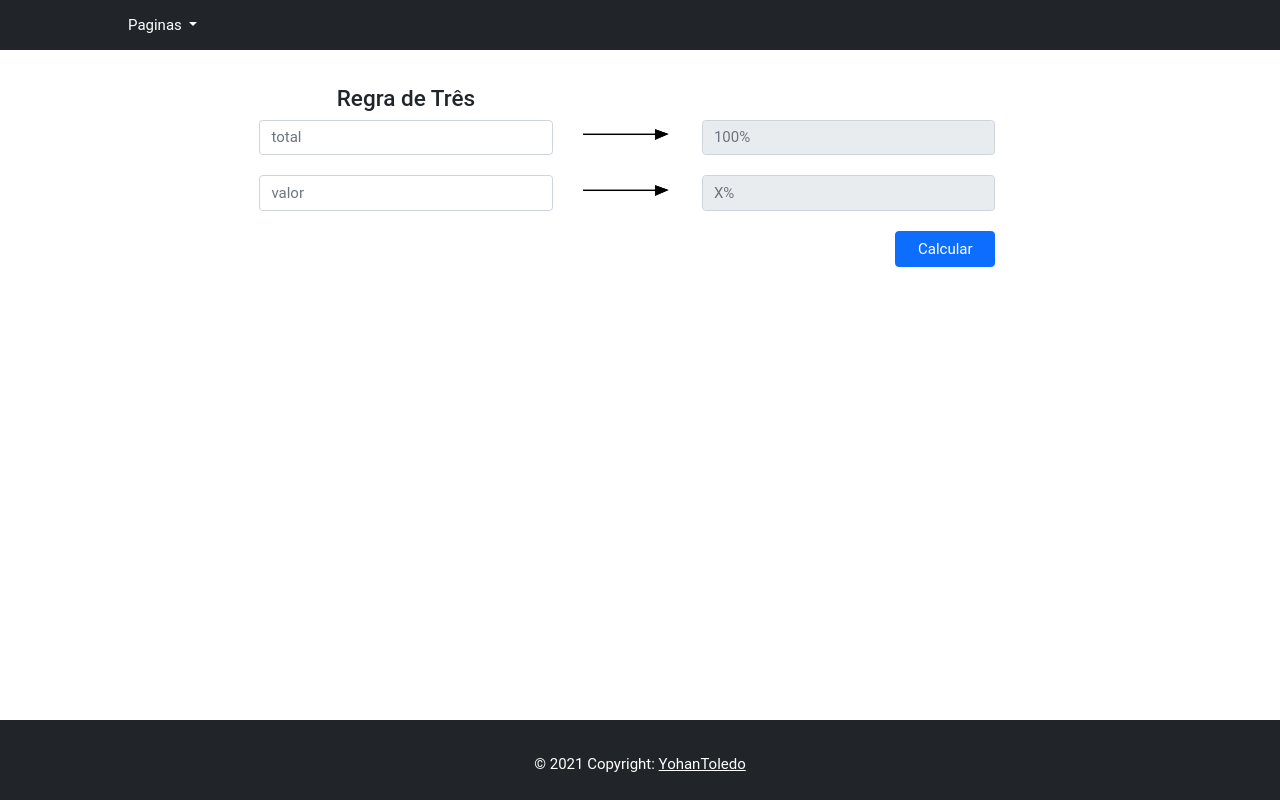
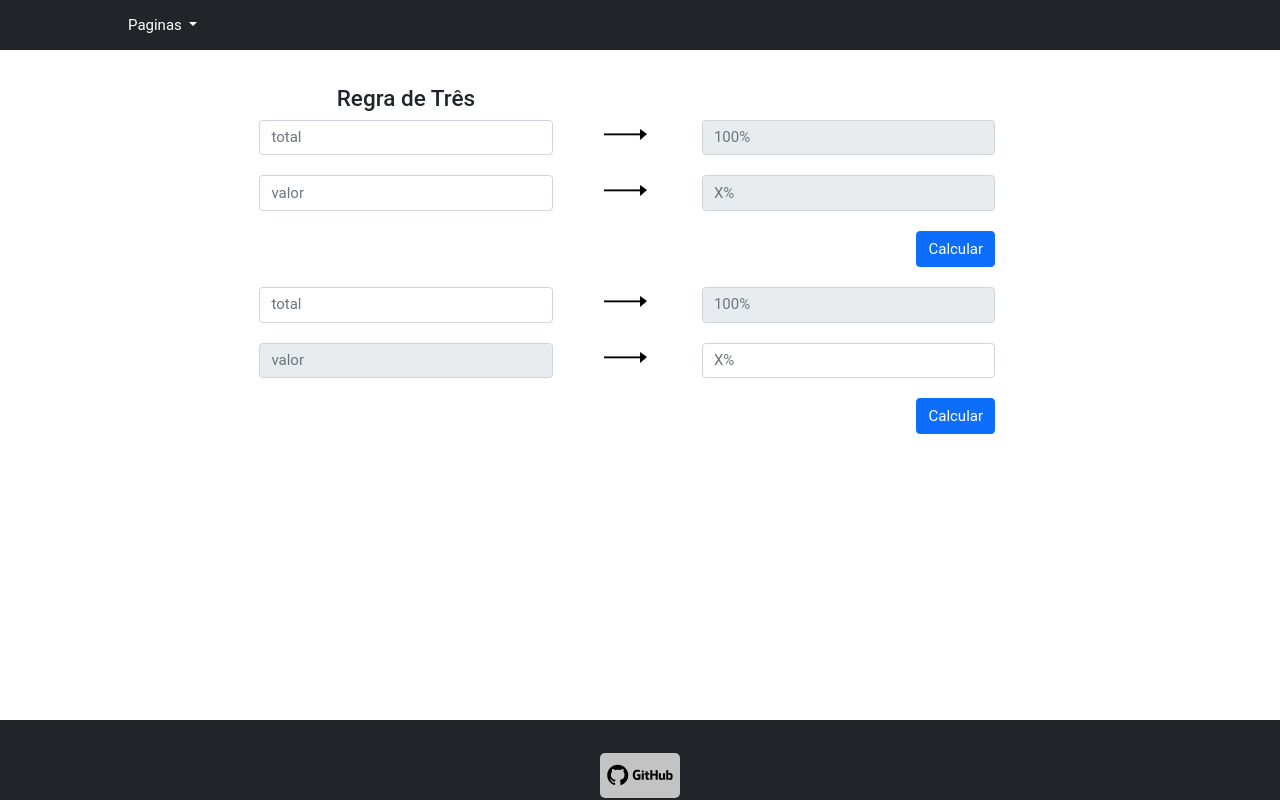
Before and after one commit to YohanToledo/teste, a plain HTML site: page pages/RegraDeTres.html in a window 1280 px wide. Drawn offline with Linux system fonts and the light colour scheme.

Commit message:
regra de tres update

```diff
--- a/javascript/functions.js
+++ b/javascript/functions.js
@@ -1,5 +1,6 @@
 $(document).ready(function (){
 	$(document).on("click", "#btn-calcular",calcularRegraDeTres);
+	$(document).on("click", "#btn-calcular-1",calcularRegraDeTres1);
 	$(document).on("click", "#btn-converter",converterGb);
 	$(document).on("click", "#btn-converter-2",converterMoeda);
 	$(document).on("click", "#btn-addRow",addRow);
@@ -16,6 +17,16 @@ function calcularRegraDeTres(){
 	resultado = +resultado.toFixed(2);
 
 	$("#resultado").val(resultado +"%");
+}
+
+function calcularRegraDeTres1(){
+	var total = $("#total-1").val();
+	var percentual = $("#resultado-1").val();
+
+	var resultado = percentual * total / 100;
+	resultado = +resultado.toFixed(2);
+	$("#resultado-1").val(percentual);
+	$("#valor-1").val(resultado);
 }
 
 function converterGb(){
--- a/pages/RegraDeTres.html
+++ b/pages/RegraDeTres.html
@@ -41,13 +41,13 @@
 					</div>
 
 					<div class="row" style="margin-bottom:20px;">
-						<div class="col-md-5">
+						<div class="col-md-5 col-sm-3">
 							<input class="form-control" type="number" id="total" placeholder="total">
 						</div>
-						<div class="col-md-2" style="padding:0px;padding-top:3px;" >
+						<div class="col-md-2 col-sm-2" style="padding:0px;padding-top:3px;" >
 							<img class="img-seta" src="../images/seta.png"/>
 						</div>
-						<div class="col-md-5">
+						<div class="col-md-5 col-sm-3">
 							<fieldset disabled>
 								<input class="form-control" placeholder="100%">
 							</fieldset>
@@ -56,22 +56,61 @@
 					</div>
 
 					<div class="row" style="margin-bottom:20px;">
-						<div class="col-md-5">
+						<div class="col-md-5 col-sm-3">
 							<input class="form-control" type="number" id="valor" placeholder="valor">
 						</div>
-						<div class="col-md-2" style="padding:0px;padding-top:3px;">
+						<div class="col-md-2 col-sm-2" style="padding:0px;padding-top:3px;">
 							<img class="img-seta" src="../images/seta.png"/>
 						</div>
-						<div class="col-md-5">
+						<div class="col-md-5 col-sm-3">
 							<fieldset disabled>
 								<input class="form-control" id="resultado" placeholder="X%">
 							</fieldset>
 						</div>
 					</div>
 
+
+
 					<div class="row" style="margin-bottom:20px;">
-						<div class="col-md-12 pull-right">
+						<div class="col-md-12 col-sm-8 pull-right">
 							<button type="button" class="btn btn-primary " id="btn-calcular" >Calcular</button>
+						</div>
+					</div>
+
+
+
+					<div class="row" style="margin-bottom:20px;">
+						<div class="col-md-5 col-sm-3">
+							<input class="form-control" type="number" id="total-1" placeholder="total">
+						</div>
+						<div class="col-md-2 col-sm-2" style="padding:0px;padding-top:3px;" >
+							<img class="img-seta" src="../images/seta.png"/>
+						</div>
+						<div class="col-md-5 col-sm-3">
+							<fieldset disabled>
+								<input class="form-control" placeholder="100%">
+							</fieldset>
+						</div>
+
+					</div>
+
+					<div class="row" style="margin-bottom:20px;">
+						<div class="col-md-5 col-sm-3">
+							<fieldset disabled>
+							<input class="form-control" type="text" id="valor-1" placeholder="valor">
+							</fieldset>
+						</div>
+						<div class="col-md-2 col-sm-2 " style="padding:0px;padding-top:3px;">
+							<img class="img-seta" src="../images/seta.png"/>
+						</div>
+						<div class="col-md-5 col-sm-3 col-xs-2">
+								<input class="form-control" type="number" id="resultado-1" placeholder="X%">
+						</div>
+					</div>
+
+					<div class="row" style="margin-bottom:20px;">
+						<div class="col-md-12 col-sm-8 pull-right">
+							<button type="button" class="btn btn-primary " id="btn-calcular-1" >Calcular</button>
 						</div>
 					</div>
 
@@ -83,11 +122,19 @@
 		</div>
 
 		<footer class="bg-dark text-center text-white">
+
 			<div class="container p-4 pb-0">
 				<section class="mb-4">
-									&copy; 2021 Copyright:
+				  <!-- Github -->
+					<a class="col-md-12" text-align="center" href="https://github.com/YohanToledo">
+						<img class="btn-github" src="../images/github.jpg"/>
+					</a>
+				</section>
+			</div>
+
+			<div class="text-center p-3" style="background-color: rgba(0, 0, 0, 0.2);">
+				&copy; 2021 Copyright:
 				<a class="text-white" href="https://github.com/YohanToledo">YohanToledo</a>
-				</section>
 			</div>
 		</footer>
 
--- a/stylesheet/style.css
+++ b/stylesheet/style.css
@@ -45,7 +45,7 @@ body,html{
 
 
 .img-seta{
-	width:90px;
+	width:auto;
 	height:15px;
 	padding: 2px;
 	margin-right:3px;
@@ -73,9 +73,7 @@ footer{
 	border-radius:5px;
 }
 
-#btn-calcular{
-	width:100px;
-}
+
 
 .pull-right{
 	text-align:right;
```
Also changed, not shown: index.html (+10 -2 lines), pages/CalculoHoras.html (+3 -7 lines), pages/CurrencyExchange.html (+10 -2 lines), pages/DataConversion.html (+10 -2 lines).
